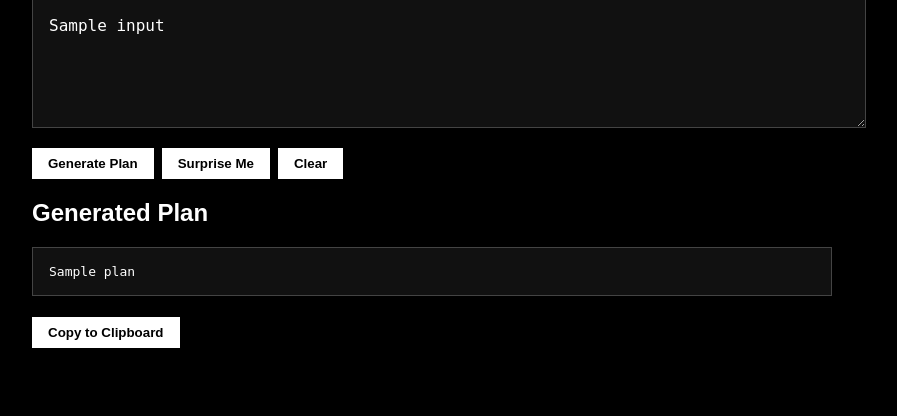
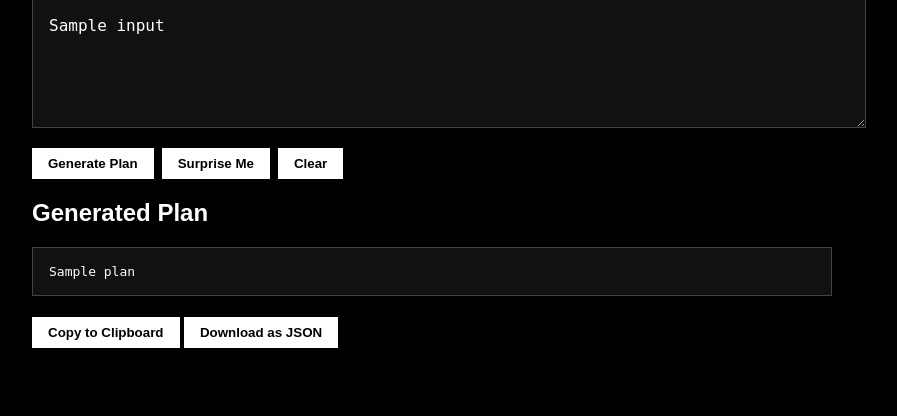
Before and after one commit to hnorm0629/creative-agent, a FastAPI app: template templates/index.html in a window 1280 px wide. Shown: the part 113-529 px from the top of the page, without its empty margins (208-1105 px from the left). Run offline with FastAPI, Linux system fonts and the light colour scheme; the template is opened without the code that fills it: most values are stand-ins (such as "Sample title", 1, 10 or a date in 2020).

Commit message:
Add Download as JSON feature to UI output

```diff
--- a/templates/index.html
+++ b/templates/index.html
@@ -14,9 +14,9 @@
   <form method="post" id="creative-form">
     <textarea name="input" id="input" rows="5" placeholder="Enter your creative brief...">{{ input or '' }}</textarea>
     <div class="button-row">
-      <button type="submit">Generate Plan</button>
+      <button id="submit-btn" type="submit">Generate Plan</button>
       <button id="surprise-btn" type="button" onclick="fetchSurprise()">Surprise Me</button>
-      <button type="button" id="clear-btn">Clear</button>
+      <button id="clear-btn" type="button">Clear</button>
     </div>
   </form>
 
@@ -27,6 +27,7 @@
     <h2>Generated Plan</h2>
     <pre id="output">{{ plan }}</pre>
     <button type="button" id="copy-btn">Copy to Clipboard</button>
+    <button type="button" id="download-btn">Download as JSON</button>
   {% elif error %}
     <p class="error">Error: {{ error }}</p>
   {% endif %}
@@ -38,7 +39,14 @@
       document.getElementById('input').value = '';
       document.getElementById('output')?.remove();
       document.getElementById('copy-btn')?.remove();
+      document.getElementById('download-btn')?.remove();
       setButtonsDisabled(false);
+
+      // Remove the generated plan header
+      const header = document.querySelector('h2');
+      if (header?.textContent === 'Generated Plan') {
+        header.remove();
+      }
     });
 
     // Disable or enable all form buttons
@@ -78,6 +86,29 @@
       }
     });
 
+    // Download as JSON
+    document.getElementById('download-btn')?.addEventListener('click', () => {
+      const outputEl = document.getElementById('output');
+      if (outputEl) {
+        const content = outputEl.innerText;
+        const blob = new Blob([content], { type: 'application/json' });
+        const url = URL.createObjectURL(blob);
+
+        // Generate timestamp
+        const now = new Date();
+        const timestamp = now.toISOString().replace(/[:.]/g, '-');
+        const filename = `creative_plan_${timestamp}.json`;
+
+        const link = document.createElement('a');
+        link.href = url;
+        link.download = filename;
+        document.body.appendChild(link);
+        link.click();
+        document.body.removeChild(link);
+        URL.revokeObjectURL(url);
+      }
+    });
+
     // Loading animation on submit
     const form = document.getElementById('creative-form');
     form?.addEventListener('submit', () => {
```
